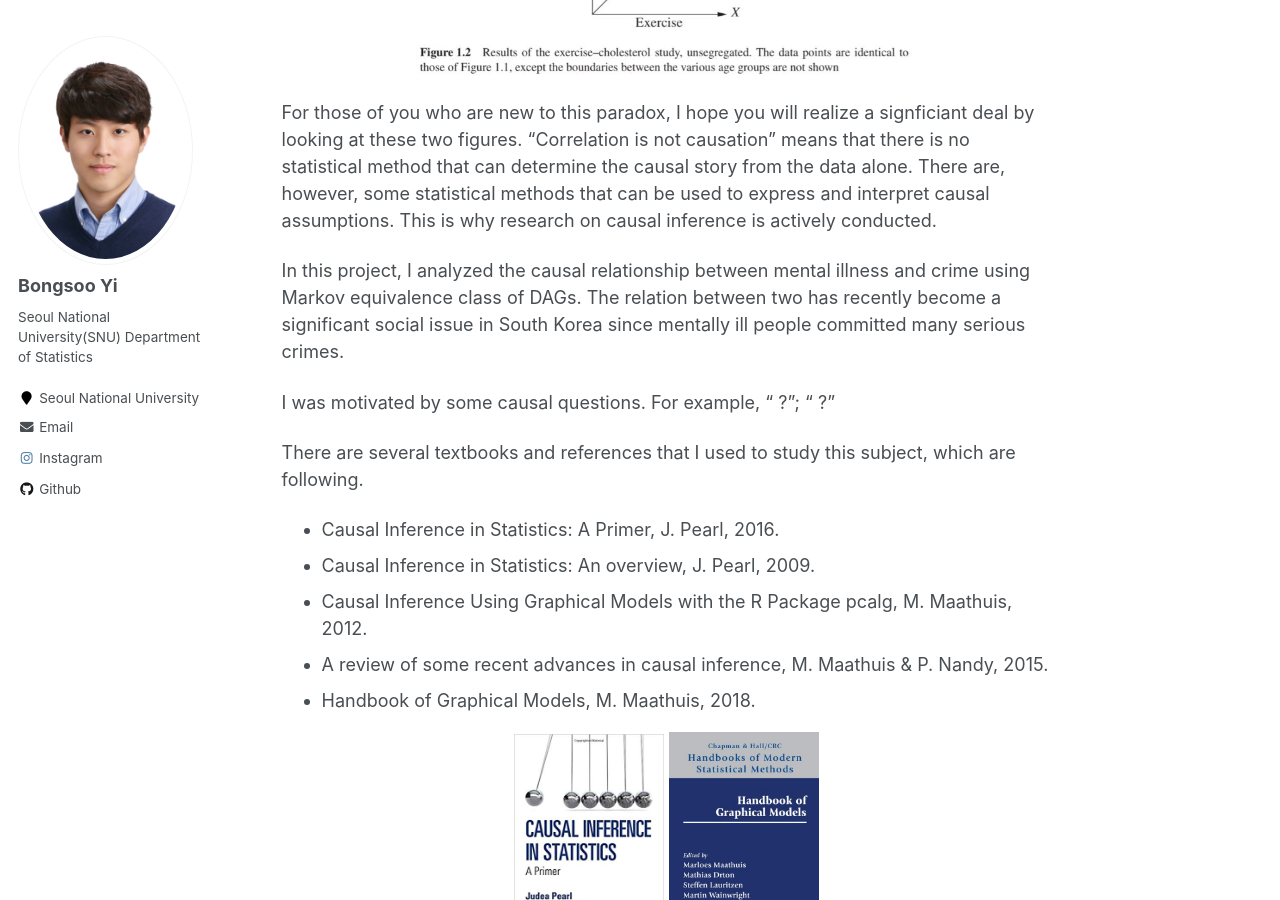
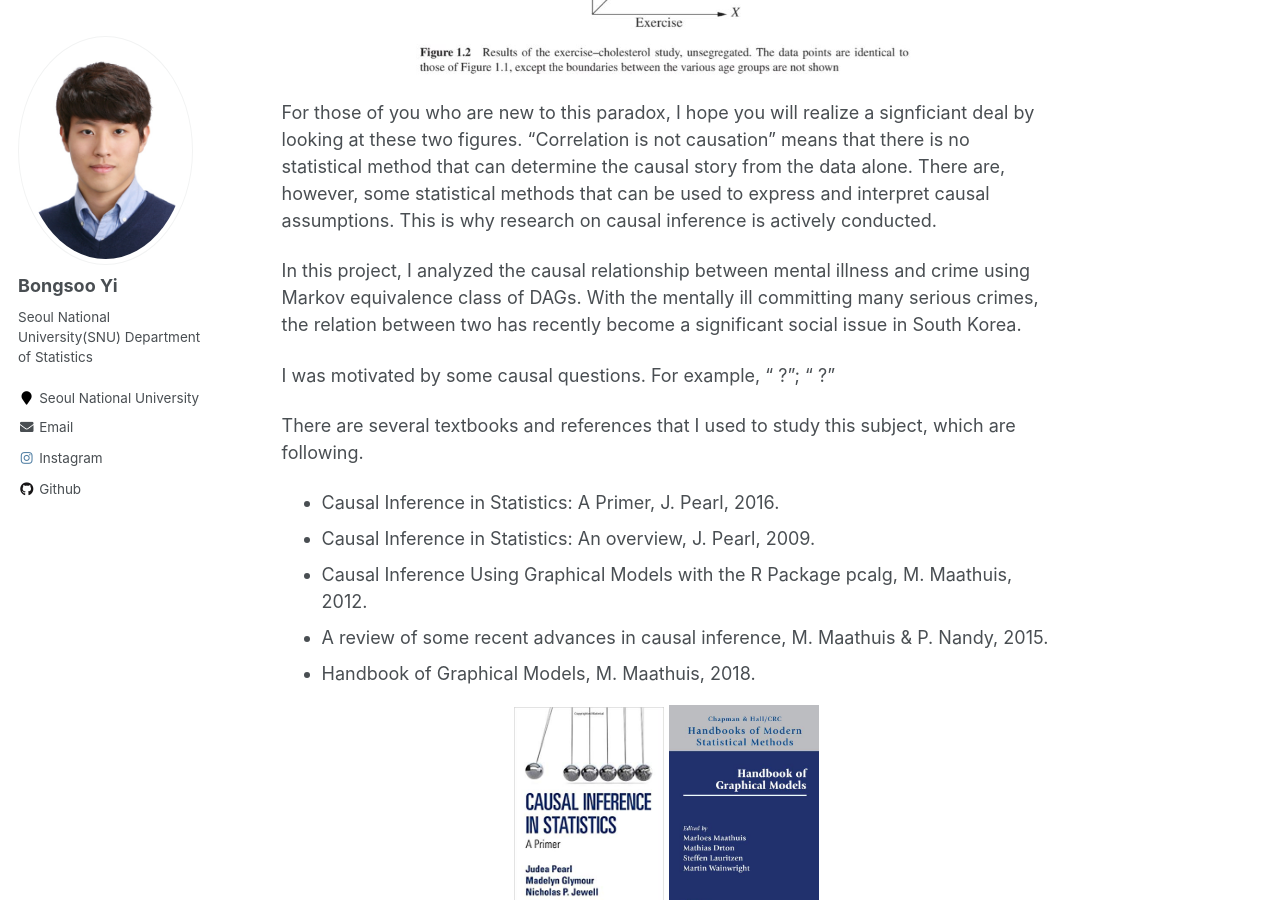
Before and after one commit to austinyi/austinyi.github.io, a Jekyll site: the page built from _talks/2019-07-12-talk-2.md, in a window 1280 px wide and 900 px high, scrolled down 943 px. Built offline with Jekyll 4.4.1, drawn with Linux system fonts in a browser that asks for light colours.

Commit message:
Update 2019-07-12-talk-2.md

```diff
--- a/_talks/2019-07-12-talk-2.md
+++ b/_talks/2019-07-12-talk-2.md
@@ -23,8 +23,7 @@ Nowadays, causal questions are fundamental in all parts of science. The answer t
 
 For those of you who are new to this paradox, I hope you will realize a signficiant deal by looking at these two figures. "Correlation is not causation" means that there is no statistical method that can determine the causal story from the data alone. There are, however, some statistical methods that can be used to express and interpret causal assumptions. This is why research on causal inference is actively conducted.
 
-In this project, I analyzed the causal relationship between mental illness and crime using Markov equivalence class of DAGs. The relation between two has recently become a significant social issue in South Korea since mentally ill people committed many serious crimes.
-
+In this project, I analyzed the causal relationship between mental illness and crime using Markov equivalence class of DAGs. With the mentally ill committing many serious crimes, the relation between two has recently become a significant social issue in South Korea.
 
 
 I was motivated by some causal questions. For example, "  ?"; " ?"
```
